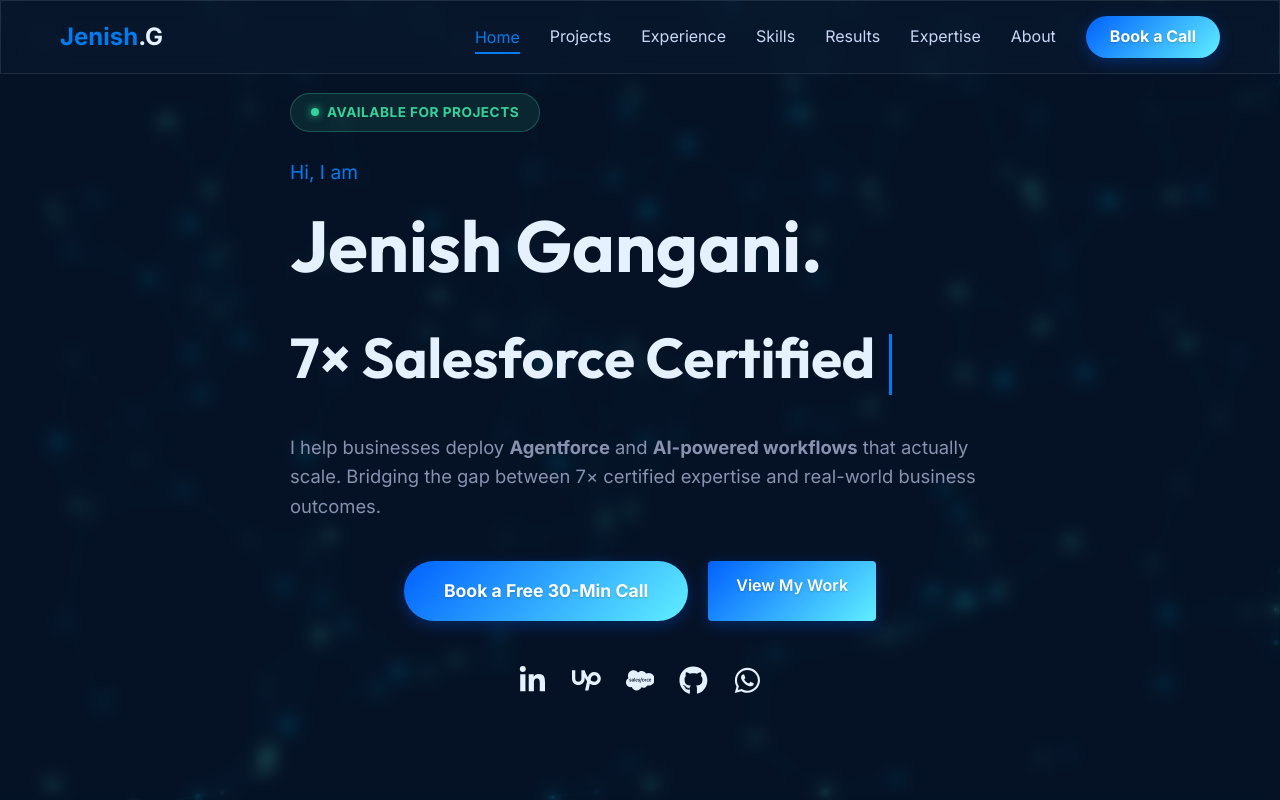
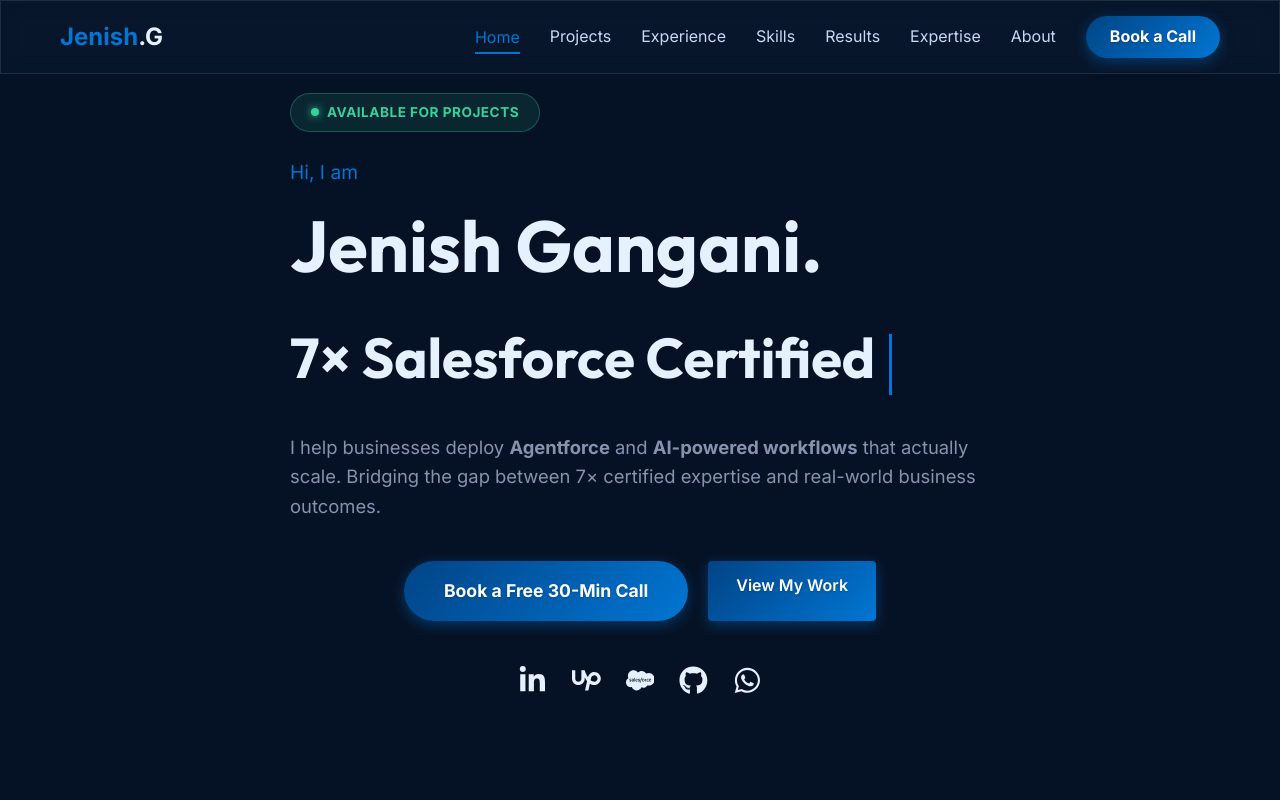
Before and after one commit to jenish238/Portfolio, a React (Vite) app in the folder portfolio-website/: page / in a window 1280 px wide. Shown: the top 800 px of the page. Built offline with nearby package versions, Linux system fonts and the light colour scheme.

Commit message:
13/4/26 Morning 1:46AM

```diff
--- a/portfolio-website/src/App.jsx
+++ b/portfolio-website/src/App.jsx
@@ -89,7 +89,6 @@
   return (
     <main className="App">
       <Analytics />
-      <ParticleBackground />
       <Navbar />
       <SocialSidebar />
       <BackToTop />
@@ -103,7 +102,8 @@
       <Certifications />
 
       {/* ── About Section ──────────────────────────────────────── */}
-      <section id="about" style={{ padding: '140px 0', position: 'relative' }}>
+      <section id="about" style={{ padding: '140px 0', position: 'relative', overflow: 'hidden' }}>
+        <ParticleBackground />
         <div className="container" style={{ maxWidth: '1100px' }}>
           <div className="section-header fade-in" style={{ textAlign: 'center', marginBottom: '80px' }}>
             <h2 style={{ fontSize: '3rem', color: 'var(--white)', marginBottom: '16px' }}>About Me</h2>
--- a/portfolio-website/src/components/ParticleBackground.jsx
+++ b/portfolio-website/src/components/ParticleBackground.jsx
@@ -148,11 +148,11 @@
       ref={canvasRef}
       aria-hidden="true"
       style={{
-        position: 'fixed',
+        position: 'absolute',
         top: 0,
         left: 0,
-        width: '100vw',
-        height: '100vh',
+        width: '100%',
+        height: '100%',
         zIndex: 0,
         pointerEvents: 'none',
       }}
--- a/portfolio-website/src/index.css
+++ b/portfolio-website/src/index.css
@@ -10,11 +10,12 @@
   --bg-light: rgba(17, 34, 64, 0.45);
   --bg-navy: rgba(2, 12, 27, 0.45);
 
-  --primary: #007cf0;
-  --primary-light: #00dfd8;
-  --primary-gradient: linear-gradient(135deg, #0061ff 0%, #60efff 100%);
-  --secondary: #0055ff;
-  --accent: #64ffda;
+  --primary: #0176D3;
+  /* Salesforce Azure Blue */
+  --primary-light: #00A1E0;
+  --primary-gradient: linear-gradient(135deg, #014486 0%, #0176D3 100%);
+  --secondary: #00A1E0;
+  --accent: #0176D3;
   --text-main: #ccd6f6;
   --text-sub: #8892b0;
   --white: #e6f1ff;
@@ -370,16 +371,18 @@
 
 .btn-primary {
   background: var(--primary-gradient);
+  color: #ffffff !important;
   border: none;
-  color: #ffffff !important; /* White text for better premium contrast on deep blue */
-  box-shadow: 0 4px 15px rgba(0, 97, 255, 0.3);
-  text-shadow: 0 1px 2px rgba(0,0,0,0.2);
+  box-shadow: 0 4px 14px 0 rgba(1, 118, 211, 0.39);
+  transition: all 0.3s ease;
+  text-shadow: 0 1px 2px rgba(0, 0, 0, 0.2);
 }
 
 .btn-primary:hover {
   transform: translateY(-2px);
-  box-shadow: 0 8px 25px rgba(0, 124, 240, 0.5);
-  filter: brightness(1.1);
+  box-shadow: 0 6px 20px rgba(1, 118, 211, 0.45);
+  background: linear-gradient(135deg, #0176D3 0%, #014486 100%);
+  color: #ffffff !important;
 }
 
 /* Custom Scrollbar */
```
